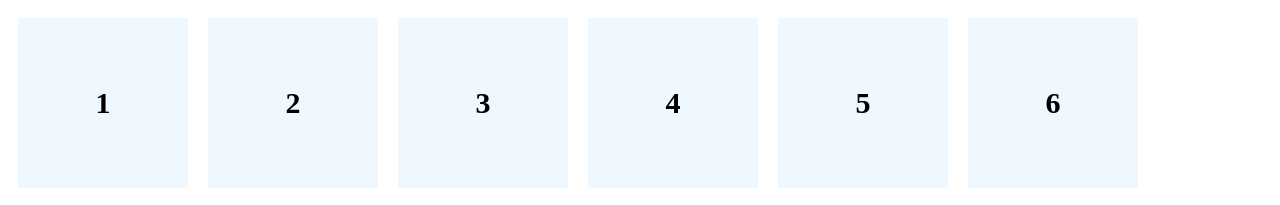
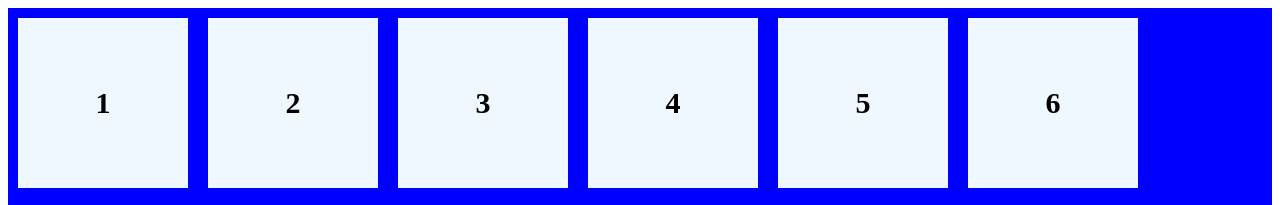
Before and after one commit to uzzal71/html-css-design, a plain HTML site: page flex/index.html in a window 1280 px wide. Shown: the top 205 px of the page. Drawn offline with Linux system fonts and the light colour scheme.

Commit message:
css flex

```diff
--- a/flex/style.css
+++ b/flex/style.css
@@ -1,8 +1,9 @@
 .flex-container1 {
+  background-color: blue;
   display: flex;
-  height: 200px;
+  height: 600px;
   flex-flow: wrap;
-  align-items: center;
+  align-content: space-between;
 }
 
 .flex-container1 > div {
```
